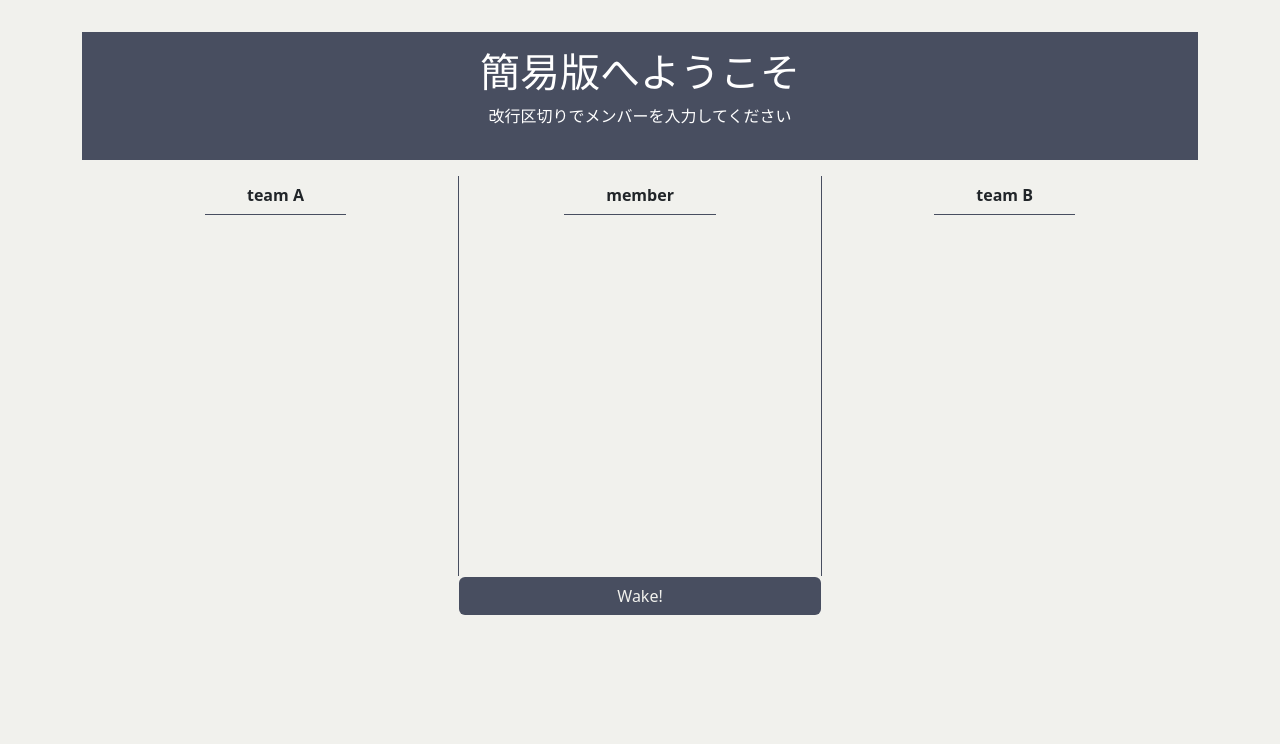
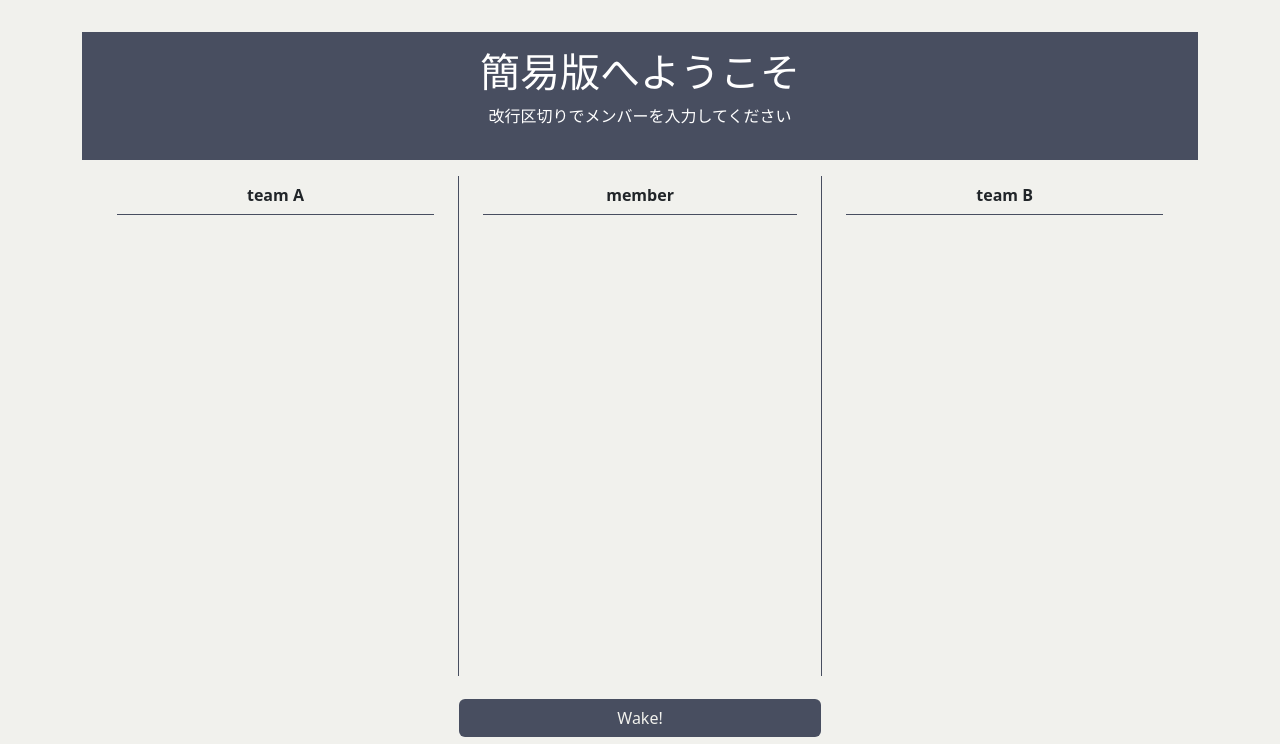
Before and after one commit to estone1223/team-wake, a Django app: page /wakes/classic/ in a window 1280 px wide. Shown: the part 56-800 px from the top of the page. Run offline with Django 3.2, Linux system fonts and the light colour scheme; some libraries are stand-ins or nearby versions.

Commit message:
editted classic edition

```diff
--- a/static/wakes/css/style.css
+++ b/static/wakes/css/style.css
@@ -86,7 +86,7 @@ main {
 /* detail */
 
 .content {
-  height: 400px;
+  height: 500px;
   width: auto;
   display: flex;
   margin-left: 1%;
@@ -95,10 +95,10 @@ main {
 }
 
 .content-head {
-  display: inline-block;
+  display: block;
   font-size: 16px;
   font-weight: bold;
-  padding: 0 42px;
+  margin: 0 24px;
   line-height: 240%;
   border-bottom: 1px solid #484e60;
 }
@@ -159,9 +155,17 @@ main {
 }
 
 textarea {
-  line-height: 150%;
+  line-height: 250%;
   width: 90%;
-  height: 88%;
+  height: 470px;
   border: none;
   resize: none;
+  text-align: center;
 }
+
+.team-member {
+  list-style: none;
+  padding: 0 15px;
+  margin-right: 30px;
+  line-height: 300%;
+}
--- a/static/wakes/js/main.js
+++ b/static/wakes/js/main.js
@@ -32,9 +32,9 @@ function wakeTeam() {
 
   for (let i = 0, len = user_list.length; i < len; i ++) {
     if (i % 2 == 1) {
-      team_a.insertAdjacentHTML("beforeend", "<li class='member'>" + user_list[i] + "</li>");
+      team_a.insertAdjacentHTML("beforeend", "<li class='team-member'>" + user_list[i] + "</li>");
     } else {
-      team_b.insertAdjacentHTML("beforeend", "<li class='member'>" + user_list[i] + "</li>");
+      team_b.insertAdjacentHTML("beforeend", "<li class='team-member'>" + user_list[i] + "</li>");
     }
   }
   }
--- a/templates/wakes/wake_classic.html
+++ b/templates/wakes/wake_classic.html
@@ -13,10 +13,11 @@
   <div class="content">
     <div class="team-a">
       <h2 class="content-head">team A</h2>
-      <ol id="team_a">
+      <ol id="team_a" class="team-container">
 
       </ol>
     </div>
+
     <div class="member">
       <h2 class="content-head">member</h2>
       <form action="" method="post">
@@ -25,9 +26,10 @@
         <button type="button" value="Wake!" class="btn btn-color btn-classic" id="try-js" onclick="wakeTeam()">Wake!</button>
       </form>
     </div>
+
     <div class="team-b">
       <h2 class="content-head">team B</h2>
-      <ol id="team_b"></ol>
+      <ol id="team_b" class="team-container"></ol>
     </div>
   </div>
 {% endblock main %}
```
Also changed, not shown: other parts of static/wakes/css/style.css (+1 -5 lines).
